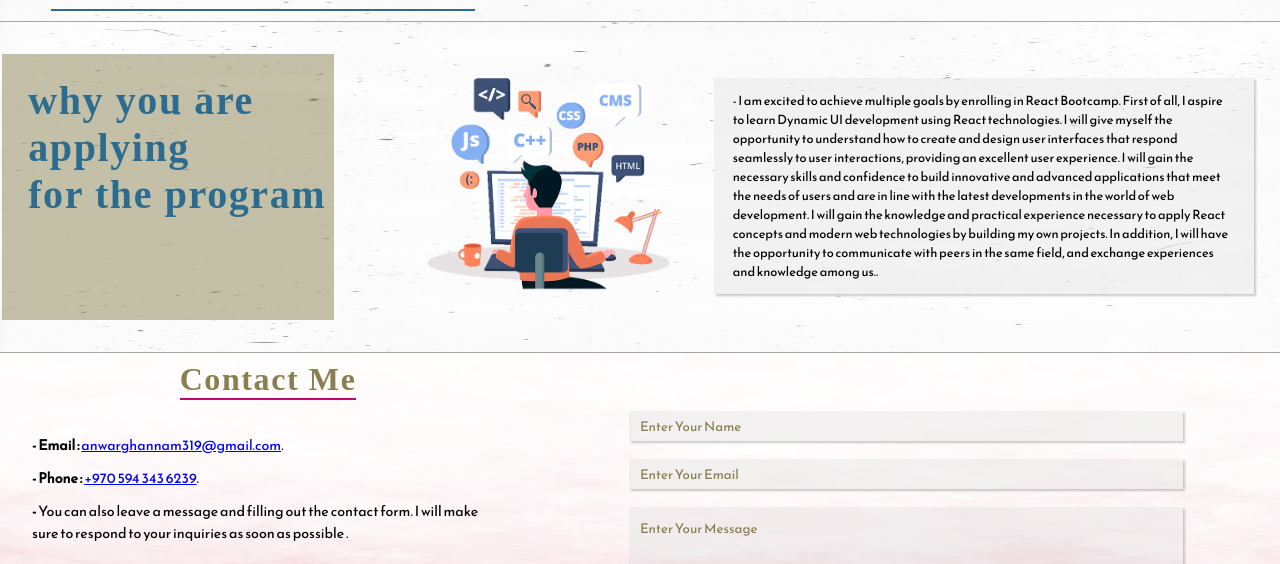
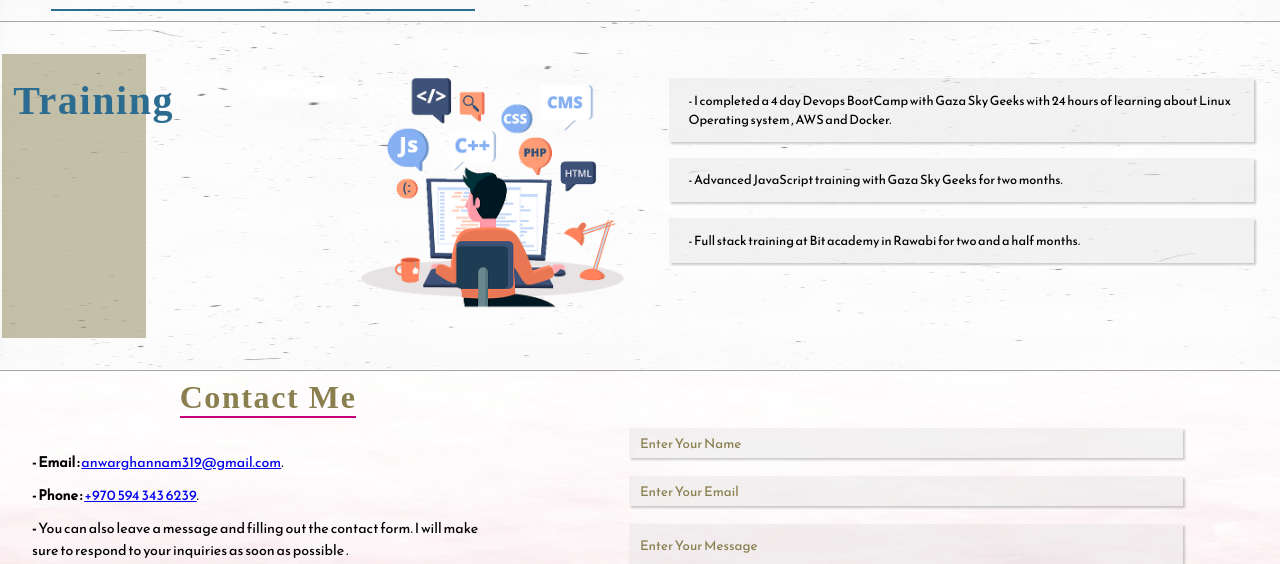
Before and after one commit to anwargh1/Portfolio-final, a plain HTML site: page index.html in a window 1280 px wide. Shown: the part 2178-2742 px from the top of the page. Drawn offline with Linux system fonts and the light colour scheme; files whose address does not match are found by name; a web font is replaced by a local one.

Commit message:
Update index.html

```diff
--- a/index.html
+++ b/index.html
@@ -214,10 +214,10 @@
 
     </section>
 
-    <section id="training" class="section5">
+ <section id="training" class="section5">
         <div class="section5-h1">
             <div class="training-backgroundw">
-                <h1>why you are applying<br> for the program</h1>
+                <h1>Training</h1>
             </div>
 
         </div>
@@ -227,9 +227,10 @@
                 <img src="./Images/bnr-1.png" alt="Training Image" />
             </div>
             <div class="training-p">
-                <p> - I am excited to achieve multiple goals by enrolling in React Bootcamp. First of all, I aspire to learn Dynamic UI development using React technologies. I will give myself the opportunity to understand how to create and design user interfaces that respond seamlessly to user interactions, providing an excellent user experience. I will gain the necessary skills and confidence to build innovative and advanced applications that meet the needs of users and are in line with the latest developments in the world of web development. I will gain the knowledge and practical experience necessary to apply React concepts and modern web technologies by building my own projects. In addition, I will have the opportunity to communicate with peers in the same field,
-                     and exchange experiences and knowledge among us..</p>
-
+                <p> - I completed a 4 day Devops BootCamp with Gaza Sky Geeks with 24
+                    hours of learning about Linux Operating system , AWS and Docker.</p>
+                <p> - Advanced JavaScript training with Gaza Sky Geeks for two months.</p>
+                <p> - Full stack training at Bit academy in Rawabi for two and a half months.</p>
             </div>
         </div>
     </section>
```
